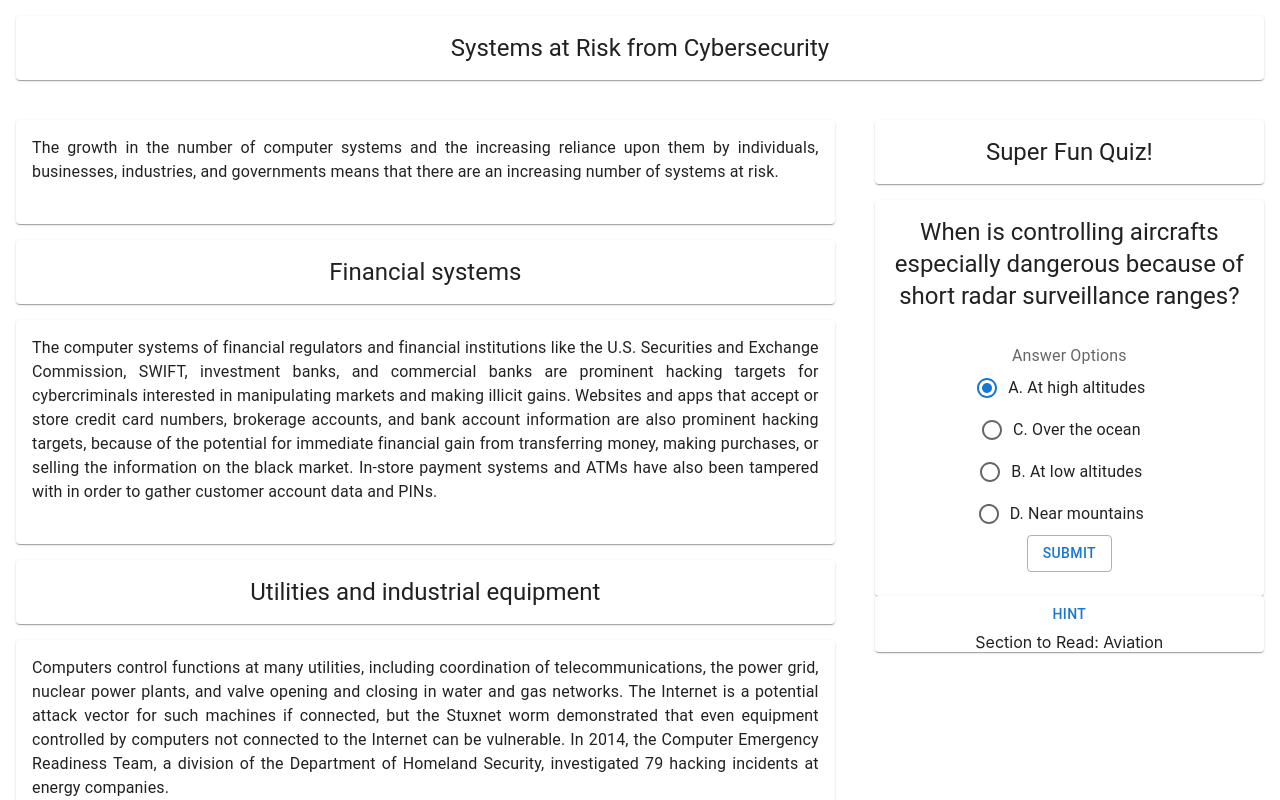
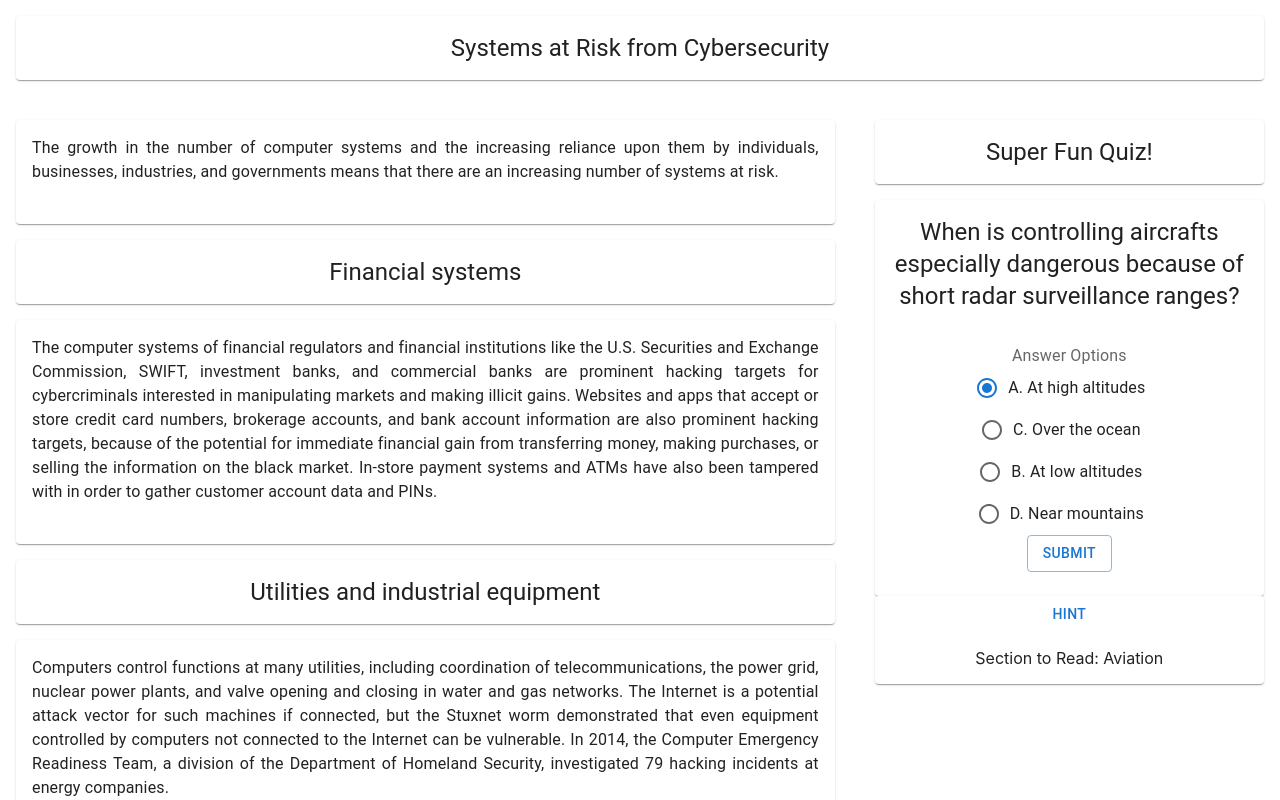
Before and after one commit to hammadfarooqi/Interactpedia, a React (Create React App) app: page / in a window 1280 px wide. Both pictures are taken after a click on the button "HINT". Shown: the top 800 px of the page. Built offline with nearby package versions, Linux system fonts and the light colour scheme.

Commit message:
some margins

```diff
--- a/package.json
+++ b/package.json
@@ -14,7 +14,7 @@
     "mui": "^0.0.1",
     "react": "^18.2.0",
     "react-dom": "^18.2.0",
-    "react-scripts": "5.0.1",
+    "react-scripts": "^5.0.1",
     "web-vitals": "^2.1.4"
   },
   "scripts": {
--- a/src/components/Question.js
+++ b/src/components/Question.js
@@ -74,7 +74,7 @@ const Question = ({prompt, answers, correct, topic}) => {
           {isCorrect === 0 && <CancelIcon sx={{ color: red[500], fontSize: 200 }}/>}
         </Grid>
         <Button variant="text" onClick =  {() => setShow(prev => !prev)}>Hint</Button>
-        {show && <Box id='hint'>Section to Read: {topic}</Box>}
+        {show && <Box sx={{margin:2}} id='hint'>Section to Read: {topic}</Box>}
         <Grid xs={12}>
           {isCorrect === 1 && <Button variant="contained" onClick={()=> setPassed(true)} sx={{margin: 2}} >Next Question </Button>}
         </Grid>
```
Also changed, not shown: 1 other file (tests, documents, lock files or other folders).
